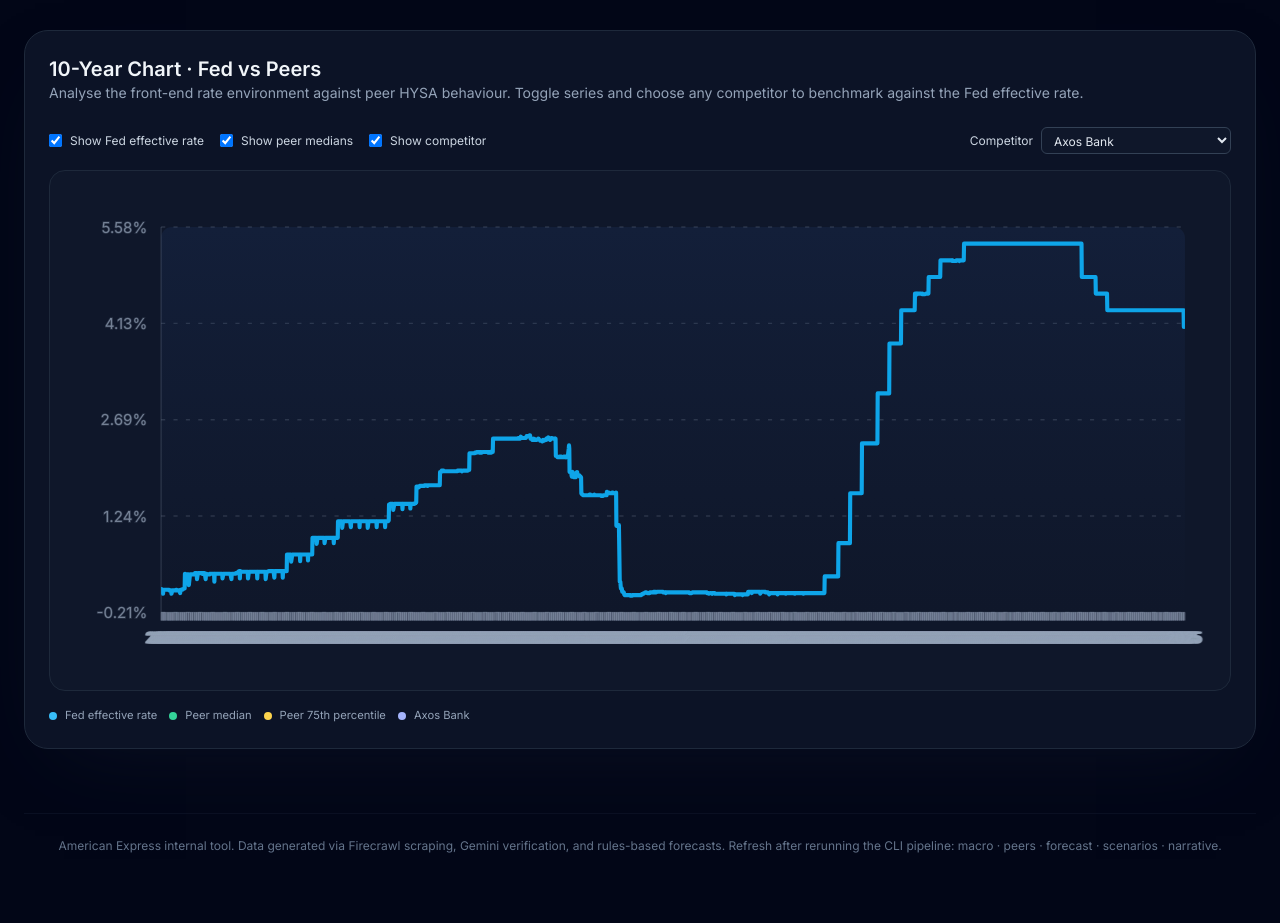
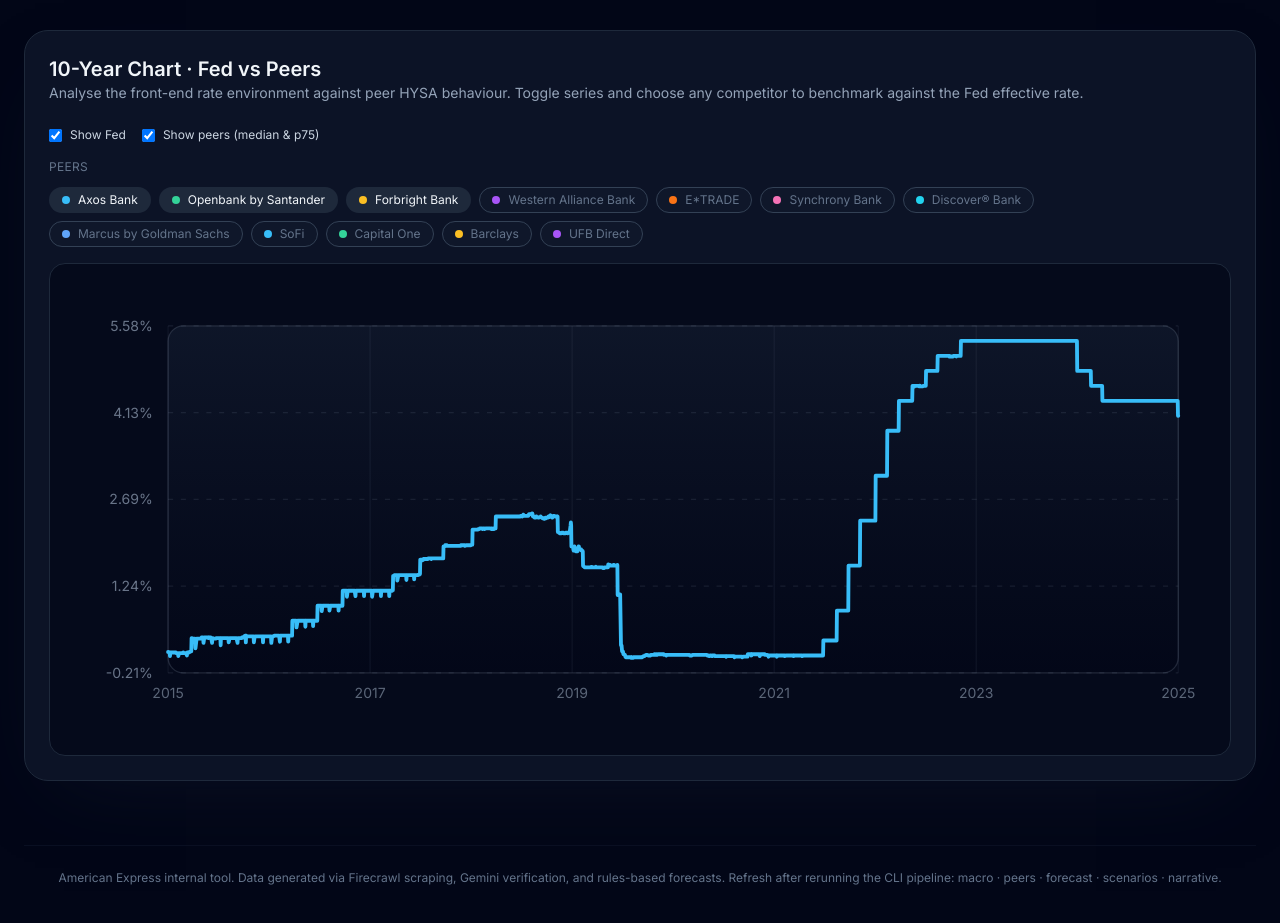
Before and after one commit to oyemello/HYSA-Reports, a React (Vite) app in the folder frontend/: page / in a window 1280 px wide. Shown: the part 1520-2443 px from the top of the page. Before the commit the page ends 2422 px from the top, so only its background shows below. Built offline with nearby package versions, Linux system fonts and the light colour scheme.

Commit message:
fix: improve competitor chart interactions and multi-select

```diff
--- a/frontend/src/components/PeerComparisonChart.tsx
+++ b/frontend/src/components/PeerComparisonChart.tsx
@@ -1,6 +1,4 @@
-import { useEffect, useMemo, useRef, useState } from "react";
-
-type SeriesPoint = { date: Date; value: number };
+import { useEffect, useMemo, useState } from "react";
 
 export type MacroSeriesMap = Record<string, Array<{ date: string; value: number }>>;
 
@@ -11,39 +9,51 @@ export type PeerHistory = {
   peer_p75_series?: Array<{ date: string; value: number }>;
 };
 
+type SeriesPoint = { date: Date; value: number };
+
 type Props = {
   macros: MacroSeriesMap | undefined;
   history: PeerHistory | undefined;
 };
 
-type HoverState = {
-  x: number;
-  date: Date;
-  entries: Array<{ label: string; value: number | null }>;
-};
+type HoverEntry = { label: string; color: string; value: number | null };
 
-const toSeries = (rows?: Array<{ date: string; value: number }>, minTime?: number, maxTime?: number): SeriesPoint[] => {
+const COLORS = [
+  "#38bdf8",
+  "#34d399",
+  "#fbbf24",
+  "#a855f7",
+  "#f97316",
+  "#f472b6",
+  "#22d3ee",
+  "#60a5fa",
+];
+
+const toSeries = (rows?: Array<{ date: string; value: number }>, min?: number, max?: number): SeriesPoint[] => {
   if (!rows) return [];
   return rows
     .map(({ date, value }) => ({ date: new Date(date), value: Number(value) }))
-    .filter((pt) => Number.isFinite(pt.value) && Number.isFinite(pt.date.getTime()))
-    .filter((pt) => (minTime !== undefined ? pt.date.getTime() >= minTime : true))
-    .filter((pt) => (maxTime !== undefined ? pt.date.getTime() <= maxTime : true))
+    .filter((point) => Number.isFinite(point.value) && Number.isFinite(point.date.getTime()))
+    .filter((point) => (min === undefined || point.date.getTime() >= min))
+    .filter((point) => (max === undefined || point.date.getTime() <= max))
     .sort((a, b) => a.date.getTime() - b.date.getTime());
 };
 
-const formatPercent = (value: number | null) => (value === null ? "—" : `${value.toFixed(2)}%`);
+const formatPercent = (value: number | null, digits = 2) =>
+  value === null || Number.isNaN(value) ? "—" : `${value.toFixed(digits)}%`;
 
 const PeerComparisonChart = ({ macros, history }: Props) => {
+  const hasData = Boolean(macros && history);
   const today = useMemo(() => new Date(), []);
   const minDate = useMemo(() => {
     const d = new Date(today);
     d.setFullYear(today.getFullYear() - 10);
     return d;
   }, [today]);
+
   const fedSeries = useMemo(() => {
-    const macroSeries = macros?.EFFR ?? macros?.FEDFUNDS ?? [];
-    return toSeries(macroSeries, minDate.getTime(), today.getTime());
+    const series = macros?.EFFR ?? macros?.FEDFUNDS ?? [];
+    return toSeries(series, minDate.getTime(), today.getTime());
   }, [macros, minDate, today]);
 
   const peerMedianSeries = useMemo(
@@ -55,242 +65,235 @@ const PeerComparisonChart = ({ macros, history }: Props) => {
     [history, minDate, today],
   );
 
-  const [selectedBank, setSelectedBank] = useState<string | null>(null);
+  const [selectedPeers, setSelectedPeers] = useState<string[]>([]);
   useEffect(() => {
-    if (history?.banks?.length) {
-      setSelectedBank((prev) => prev ?? history.banks[0]?.id ?? null);
-    }
+    if (!history?.banks?.length) return;
+    setSelectedPeers((prev) => {
+      if (prev.length) return prev.filter((id) => history.banks.some((bank) => bank.id === id));
+      return history.banks.slice(0, 3).map((bank) => bank.id);
+    });
   }, [history]);
 
   const competitorSeries = useMemo(() => {
-    if (!selectedBank) return [];
-    return toSeries(history?.series?.[selectedBank], minDate.getTime(), today.getTime());
-  }, [history, selectedBank, minDate, today]);
+    if (!history) return [];
+    return selectedPeers
+      .map((id, index) => ({
+        id,
+        name: history.banks.find((bank) => bank.id === id)?.name ?? id,
+        color: COLORS[index % COLORS.length],
+        points: toSeries(history.series[id], minDate.getTime(), today.getTime()),
+      }))
+      .filter((entry) => entry.points.length > 1);
+  }, [history, selectedPeers, minDate, today]);
 
-  const allPoints = useMemo(() => {
-    const all = new Set<number>();
-    [fedSeries, peerMedianSeries, peerP75Series, competitorSeries].forEach((series) =>
-      series.forEach((pt) => all.add(pt.date.getTime())),
+  const allDates = useMemo(() => {
+    const set = new Set<number>();
+    [fedSeries, peerMedianSeries, peerP75Series, ...competitorSeries.map((series) => series.points)].forEach((series) =>
+      series.forEach((point) => set.add(point.date.getTime())),
     );
-    return [...all].sort((a, b) => a - b).map((time) => new Date(time));
+    return [...set].sort((a, b) => a - b).map((time) => new Date(time));
   }, [competitorSeries, fedSeries, peerMedianSeries, peerP75Series]);
-
-  const svgRef = useRef<SVGSVGElement | null>(null);
-  const [hover, setHover] = useState<HoverState | null>(null);
-  const [showFed, setShowFed] = useState(true);
-  const [showPeers, setShowPeers] = useState(true);
-  const [showCompetitor, setShowCompetitor] = useState(true);
-
-  const width = 840;
-  const height = 360;
-  const margin = { top: 32, right: 24, bottom: 48, left: 72 };
-  const innerWidth = width - margin.left - margin.right;
-  const innerHeight = height - margin.top - margin.bottom;
-
-  const xTimes = useMemo(() => {
-    const times = allPoints.length ? allPoints : fedSeries.map((pt) => pt.date);
-    return times.length ? times : [minDate, today];
-  }, [allPoints, fedSeries, minDate, today]);
 
   const yValues = useMemo(() => {
     const values: number[] = [];
-    [fedSeries, peerMedianSeries, peerP75Series, competitorSeries].forEach((series) =>
-      series.forEach((pt) => values.push(pt.value)),
+    [fedSeries, peerMedianSeries, peerP75Series, ...competitorSeries.map((series) => series.points)].forEach((series) =>
+      series.forEach((point) => values.push(point.value)),
     );
     return values.length ? values : [0, 1];
   }, [competitorSeries, fedSeries, peerMedianSeries, peerP75Series]);
 
+  const width = 900;
+  const height = 360;
+  const margin = { top: 36, right: 28, bottom: 52, left: 80 };
+  const innerWidth = width - margin.left - margin.right;
+  const innerHeight = height - margin.top - margin.bottom;
+
+  const xMin = allDates[0]?.getTime() ?? minDate.getTime();
+  const xMax = allDates[allDates.length - 1]?.getTime() ?? today.getTime();
   const yMin = Math.min(...yValues) - 0.25;
   const yMax = Math.max(...yValues) + 0.25;
-  const xMin = xTimes[0]?.getTime() ?? minDate.getTime();
-  const xMax = xTimes[xTimes.length - 1]?.getTime() ?? today.getTime();
 
   const scaleX = (date: Date) =>
     margin.left + ((date.getTime() - xMin) / Math.max(1, xMax - xMin)) * innerWidth;
   const scaleY = (value: number) => margin.top + (1 - (value - yMin) / Math.max(1, yMax - yMin)) * innerHeight;
 
-  const buildPath = (series: SeriesPoint[]) =>
-    series
-      .map((point, index) => `${index === 0 ? 'M' : 'L'}${scaleX(point.date)} ${scaleY(point.value)}`)
-      .join(' ');
+  const buildPath = (points: SeriesPoint[]) =>
+    points
+      .map((point, index) => `${index === 0 ? "M" : "L"}${scaleX(point.date)} ${scaleY(point.value)}`)
+      .join(" ");
 
-  useEffect(() => {
-    const svgEl = svgRef.current;
-    if (!svgEl) return;
+  const [showFed, setShowFed] = useState(true);
+  const [showPeers, setShowPeers] = useState(true);
+  const [hover, setHover] = useState<{ x: number; date: Date; entries: HoverEntry[] } | null>(null);
 
-    const handlePointer = (event: PointerEvent) => {
-      const rect = svgEl.getBoundingClientRect();
-      const x = event.clientX - rect.left;
-      const ratio = Math.min(1, Math.max(0, (x - margin.left) / innerWidth));
-      const targetTime = xMin + ratio * (xMax - xMin);
-      const nearest = allPoints.reduce((prev, current) =>
-        Math.abs(current.getTime() - targetTime) < Math.abs(prev.getTime() - targetTime) ? current : prev,
-      allPoints[0] ?? new Date(targetTime));
+  const handlePointer = (event: React.PointerEvent<SVGSVGElement>) => {
+    if (!allDates.length) return;
+    const rect = (event.currentTarget as SVGSVGElement).getBoundingClientRect();
+    const x = event.clientX - rect.left - margin.left;
+    const ratio = Math.min(1, Math.max(0, x / innerWidth));
+    const target = xMin + ratio * (xMax - xMin);
+    const nearest = allDates.reduce((prev, curr) =>
+      Math.abs(curr.getTime() - target) < Math.abs(prev.getTime() - target) ? curr : prev,
+    allDates[0]);
 
-      const entries: Array<{ label: string; value: number | null }> = [];
+    const entries: HoverEntry[] = [];
     const lookup = (series: SeriesPoint[]) => series.find((pt) => pt.date.getTime() === nearest.getTime())?.value ?? null;
-      if (showFed) entries.push({ label: 'Fed Effective Rate', value: lookup(fedSeries) });
+
+    if (showFed) entries.push({ label: "Fed effective rate", color: "#38bdf8", value: lookup(fedSeries) });
     if (showPeers) {
-        entries.push({ label: 'Peer Median', value: lookup(peerMedianSeries) });
-        entries.push({ label: 'Peer 75th', value: lookup(peerP75Series) });
+      entries.push({ label: "Peer median", color: "#34d399", value: lookup(peerMedianSeries) });
+      entries.push({ label: "Peer 75th", color: "#fbbf24", value: lookup(peerP75Series) });
     }
-      if (showCompetitor && selectedBank) {
-        const label = history?.banks.find((bank) => bank.id === selectedBank)?.name ?? 'Competitor';
-        entries.push({ label, value: lookup(competitorSeries) });
-      }
+    competitorSeries.forEach((series) => {
+      entries.push({ label: series.name, color: series.color, value: lookup(series.points) });
+    });
+
     setHover({ x: scaleX(nearest), date: nearest, entries });
   };
 
-    const reset = () => setHover(null);
-    svgEl.addEventListener('pointermove', handlePointer);
-    svgEl.addEventListener('pointerleave', reset);
-    return () => {
-      svgEl.removeEventListener('pointermove', handlePointer);
-      svgEl.removeEventListener('pointerleave', reset);
+  const handleLeave = () => setHover(null);
+
+  const togglePeer = (id: string) => {
+    setSelectedPeers((prev) => (prev.includes(id) ? prev.filter((peer) => peer !== id) : [...prev, id]));
   };
-  }, [allPoints, competitorSeries, fedSeries, history, innerWidth, margin.left, selectedBank, showCompetitor, showFed, showPeers, xMax, xMin]);
 
   return (
     <div className="space-y-4">
       <div className="flex flex-wrap items-center gap-4 text-xs text-slate-300">
         <label className="inline-flex items-center gap-2">
           <input type="checkbox" checked={showFed} onChange={(event) => setShowFed(event.target.checked)} />
-          Show Fed effective rate
+          Show Fed
         </label>
         <label className="inline-flex items-center gap-2">
           <input type="checkbox" checked={showPeers} onChange={(event) => setShowPeers(event.target.checked)} />
-          Show peer medians
-        </label>
-        <label className="inline-flex items-center gap-2">
-          <input
-            type="checkbox"
-            checked={showCompetitor}
-            onChange={(event) => setShowCompetitor(event.target.checked)}
-            disabled={!history?.banks?.length}
-          />
-          Show competitor
-        </label>
-        <label className="ml-auto inline-flex items-center gap-2 text-xs">
-          Competitor
-          <select
-            className="rounded-md border border-slate-700 bg-slate-900 px-2 py-1 text-xs text-slate-200"
-            value={selectedBank ?? ''}
-            onChange={(event) => setSelectedBank(event.target.value || null)}
-            disabled={!history?.banks?.length}
-          >
-            {(history?.banks ?? []).map((bank) => (
-              <option key={bank.id} value={bank.id}>
-                {bank.name}
-              </option>
-            ))}
-          </select>
+          Show peers (median &amp; p75)
         </label>
       </div>
-      <div className="rounded-2xl border border-slate-800 bg-slate-900 p-3">
-        <svg ref={svgRef} viewBox={`0 0 ${width} ${height}`} role="img" aria-label="Fed vs peers comparison chart" className="h-auto w-full">
+
+      <div className="flex flex-wrap gap-3 text-xs text-slate-300">
+        <p className="uppercase tracking-wide text-slate-500">Peers</p>
+        <div className="flex flex-wrap gap-2">
+          {(history?.banks ?? []).map((bank, index) => {
+            const active = selectedPeers.includes(bank.id);
+            const color = COLORS[index % COLORS.length];
+            return (
+              <button
+                key={bank.id}
+                type="button"
+                onClick={() => togglePeer(bank.id)}
+                className={`inline-flex items-center gap-2 rounded-full border px-3 py-1 ${
+                  active
+                    ? "border-transparent bg-slate-800 text-slate-100"
+                    : "border-slate-700 bg-slate-900 text-slate-500 hover:border-slate-600"
+                }`}
+              >
+                <span className="inline-block h-2 w-2 rounded-full" style={{ backgroundColor: color }} />
+                {bank.name}
+              </button>
+            );
+          })}
+        </div>
+      </div>
+
+      <div className="rounded-2xl border border-slate-800 bg-slate-950/70 p-4">
+        {!hasData ? (
+          <p className="text-xs text-slate-500">Run `npm run macro` and `npm run peers` to populate chart data.</p>
+        ) : (
+          <svg
+            viewBox={`0 0 ${width} ${height}`}
+            role="img"
+            aria-label="Fed versus peers over ten years"
+            className="h-auto w-full select-none"
+            onPointerMove={handlePointer}
+            onPointerLeave={handleLeave}
+          >
             <defs>
-            <clipPath id="chart-clip">
-              <rect x={margin.left} y={margin.top} width={innerWidth} height={innerHeight} rx={8} />
-            </clipPath>
-          </defs>
-          <rect x={margin.left} y={margin.top} width={innerWidth} height={innerHeight} rx={8} fill="url(#chart-bg)" />
-          <defs>
-            <linearGradient id="chart-bg" x1="0" x2="0" y1="0" y2="1">
-              <stop offset="0%" stopColor="rgba(20,33,61,0.8)" />
-              <stop offset="100%" stopColor="rgba(15,23,42,0.6)" />
+              <linearGradient id="gridFill" x1="0" x2="0" y1="0" y2="1">
+                <stop offset="0%" stopColor="rgba(15,23,42,0.9)" />
+                <stop offset="100%" stopColor="rgba(2,6,23,0.7)" />
               </linearGradient>
             </defs>
-          <g stroke="rgba(148, 163, 184, 0.2)" strokeWidth={1} fill="none">
-            <line x1={margin.left} y1={height - margin.bottom} x2={width - margin.right} y2={height - margin.bottom} />
-            <line x1={margin.left} y1={margin.top} x2={margin.left} y2={height - margin.bottom} />
+            <rect x={0} y={0} width={width} height={height} fill="transparent" />
+            <rect x={margin.left} y={margin.top} width={innerWidth} height={innerHeight} rx={12} fill="url(#gridFill)" stroke="rgba(148,163,184,0.2)" />
+
             {Array.from({ length: 5 }).map((_, index) => {
               const value = yMin + ((yMax - yMin) / 4) * index;
               const y = scaleY(value);
               return (
-                <g key={index}>
-                  <line x1={margin.left} y1={y} x2={width - margin.right} y2={y} strokeDasharray="3 6" />
-                  <text x={margin.left - 10} y={y + 4} textAnchor="end" fill="rgba(148, 163, 184, 0.7)" fontSize="11">
+                <g key={`y-${index}`}>
+                  <line x1={margin.left} y1={y} x2={width - margin.right} y2={y} stroke="rgba(148,163,184,0.12)" strokeDasharray="4 6" />
+                  <text x={margin.left - 12} y={y + 4} textAnchor="end" fill="rgba(148,163,184,0.7)" fontSize={11}>
                     {value.toFixed(2)}%
                   </text>
                 </g>
               );
             })}
-            {xTimes.map((date) => (
-              <g key={date.toISOString()}>
-                <line
-                  x1={scaleX(date)}
-                  y1={height - margin.bottom}
-                  x2={scaleX(date)}
-                  y2={height - margin.bottom + 6}
-                  stroke="rgba(148, 163, 184, 0.3)"
-                />
-                <text
-                  x={scaleX(date)}
-                  y={height - margin.bottom + 22}
-                  textAnchor="middle"
-                  fill="rgba(148, 163, 184, 0.65)"
-                  fontSize="11"
-                >
+
+            {Array.from({ length: 6 }).map((_, index) => {
+              const ratio = index / 5;
+              const time = xMin + ratio * (xMax - xMin);
+              const date = new Date(time);
+              const x = scaleX(date);
+              return (
+                <g key={`x-${index}`}>
+                  <line x1={x} y1={margin.top} x2={x} y2={height - margin.bottom} stroke="rgba(148,163,184,0.08)" />
+                  <text x={x} y={height - margin.bottom + 20} textAnchor="middle" fill="rgba(148,163,184,0.6)" fontSize={11}>
                     {date.getFullYear()}
                   </text>
                 </g>
-            ))}
-          </g>
+              );
+            })}
 
-          <g clipPath="url(#chart-clip)">
             {showPeers && peerMedianSeries.length > 1 && (
-              <path d={buildPath(peerMedianSeries)} fill="none" stroke="#34d399" strokeWidth={3} strokeLinejoin="round" strokeLinecap="round" />
+              <path d={buildPath(peerMedianSeries)} fill="none" stroke="#34d399" strokeWidth={3} strokeLinecap="round" strokeLinejoin="round" />
             )}
             {showPeers && peerP75Series.length > 1 && (
-              <path d={buildPath(peerP75Series)} fill="none" stroke="#fbbf24" strokeWidth={2} strokeLinejoin="round" strokeLinecap="round" strokeDasharray="6 4" />
-            )}
-            {showCompetitor && competitorSeries.length > 1 && (
-              <path d={buildPath(competitorSeries)} fill="none" stroke="#818cf8" strokeWidth={2.5} strokeLinejoin="round" strokeLinecap="round" />
+              <path d={buildPath(peerP75Series)} fill="none" stroke="#fbbf24" strokeWidth={2} strokeDasharray="6 4" strokeLinecap="round" strokeLinejoin="round" />
             )}
             {showFed && fedSeries.length > 1 && (
-              <path d={buildPath(fedSeries)} fill="none" stroke="#0ea5e9" strokeWidth={3} strokeLinejoin="round" strokeLinecap="round" />
+              <path d={buildPath(fedSeries)} fill="none" stroke="#38bdf8" strokeWidth={3} strokeLinecap="round" strokeLinejoin="round" />
             )}
-          </g>
+            {competitorSeries.map((series) => (
+              <path
+                key={series.id}
+                d={buildPath(series.points)}
+                fill="none"
+                stroke={series.color}
+                strokeWidth={2.5}
+                strokeLinecap="round"
+                strokeLinejoin="round"
+              />
+            ))}
 
             {hover && (
               <g>
-              <line x1={hover.x} x2={hover.x} y1={margin.top} y2={height - margin.bottom} stroke="rgba(148,163,184,0.4)" strokeWidth={1} strokeDasharray="4 6" />
+                <line x1={hover.x} y1={margin.top} x2={hover.x} y2={height - margin.bottom} stroke="rgba(148,163,184,0.3)" strokeWidth={1} />
                 <rect
-                x={hover.x + 12}
-                y={margin.top + 12}
-                rx={8}
-                width={220}
-                height={hover.entries.length * 18 + 32}
-                fill="rgba(15, 23, 42, 0.94)"
-                stroke="rgba(148, 163, 184, 0.3)"
+                  x={Math.min(hover.x + 16, width - 220)}
+                  y={margin.top + 16}
+                  width={204}
+                  height={hover.entries.length * 18 + 40}
+                  rx={12}
+                  fill="rgba(15,23,42,0.95)"
+                  stroke="rgba(148,163,184,0.2)"
                 />
-              <text x={hover.x + 24} y={margin.top + 32} fill="#e2e8f0" fontSize="12">
+                <text x={Math.min(hover.x + 28, width - 208)} y={margin.top + 36} fill="#e2e8f0" fontSize={12} fontWeight={600}>
                   {hover.date.toLocaleDateString()}
                 </text>
                 {hover.entries.map((entry, index) => (
-                <text key={entry.label} x={hover.x + 24} y={margin.top + 52 + index * 18} fill="#cbd5f5" fontSize="11">
+                  <text
+                    key={entry.label}
+                    x={Math.min(hover.x + 28, width - 208)}
+                    y={margin.top + 56 + index * 18}
+                    fill={entry.color}
+                    fontSize={11}
+                  >
                     {entry.label}: {formatPercent(entry.value)}
                   </text>
                 ))}
               </g>
             )}
           </svg>
-      </div>
-      <div className="flex flex-wrap gap-3 text-[0.7rem] text-slate-400">
-        <span className="inline-flex items-center gap-2">
-          <span className="inline-block h-2 w-2 rounded-full bg-sky-400" /> Fed effective rate
-        </span>
-        <span className="inline-flex items-center gap-2">
-          <span className="inline-block h-2 w-2 rounded-full bg-emerald-400" /> Peer median
-        </span>
-        <span className="inline-flex items-center gap-2">
-          <span className="inline-block h-2 w-2 rounded-full bg-amber-300" /> Peer 75th percentile
-        </span>
-        {showCompetitor && selectedBank && (
-          <span className="inline-flex items-center gap-2">
-            <span className="inline-block h-2 w-2 rounded-full bg-indigo-300" />
-            {history?.banks.find((bank) => bank.id === selectedBank)?.name ?? 'Competitor'}
-          </span>
         )}
       </div>
     </div>
```
Lines whose indentation alone changed are shown as unchanged.
